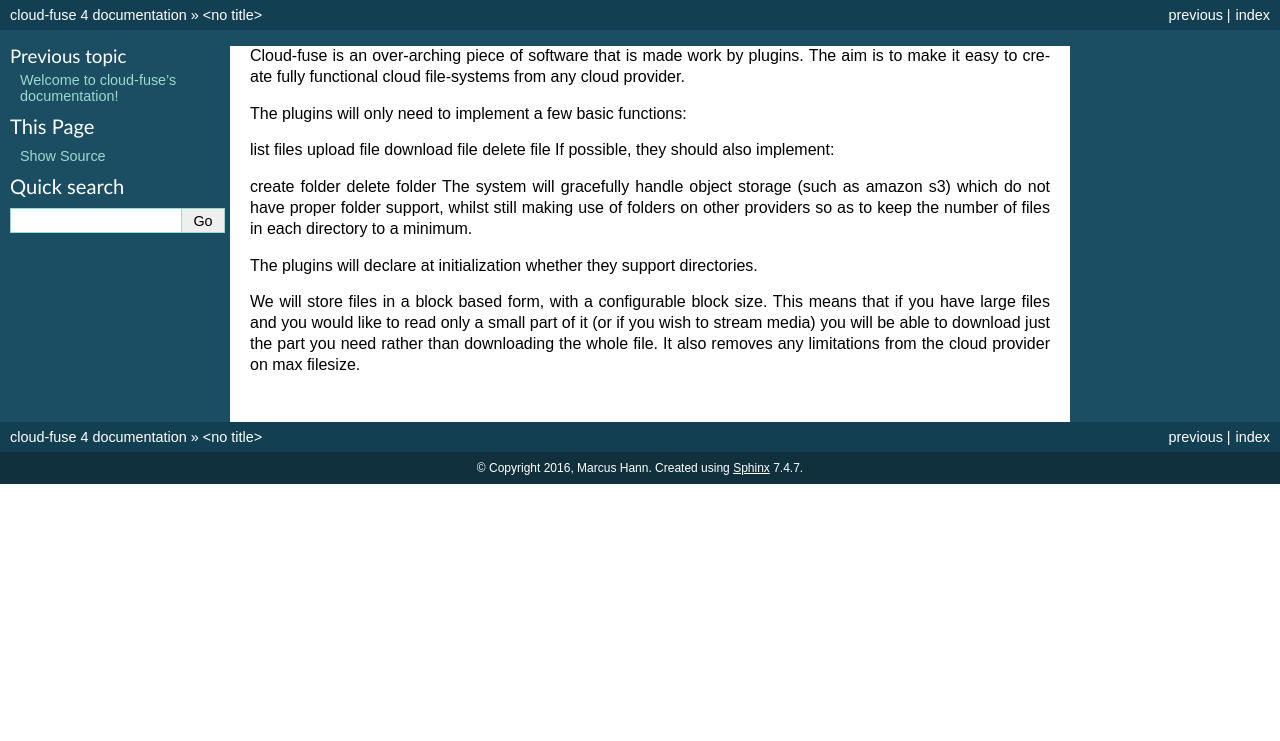
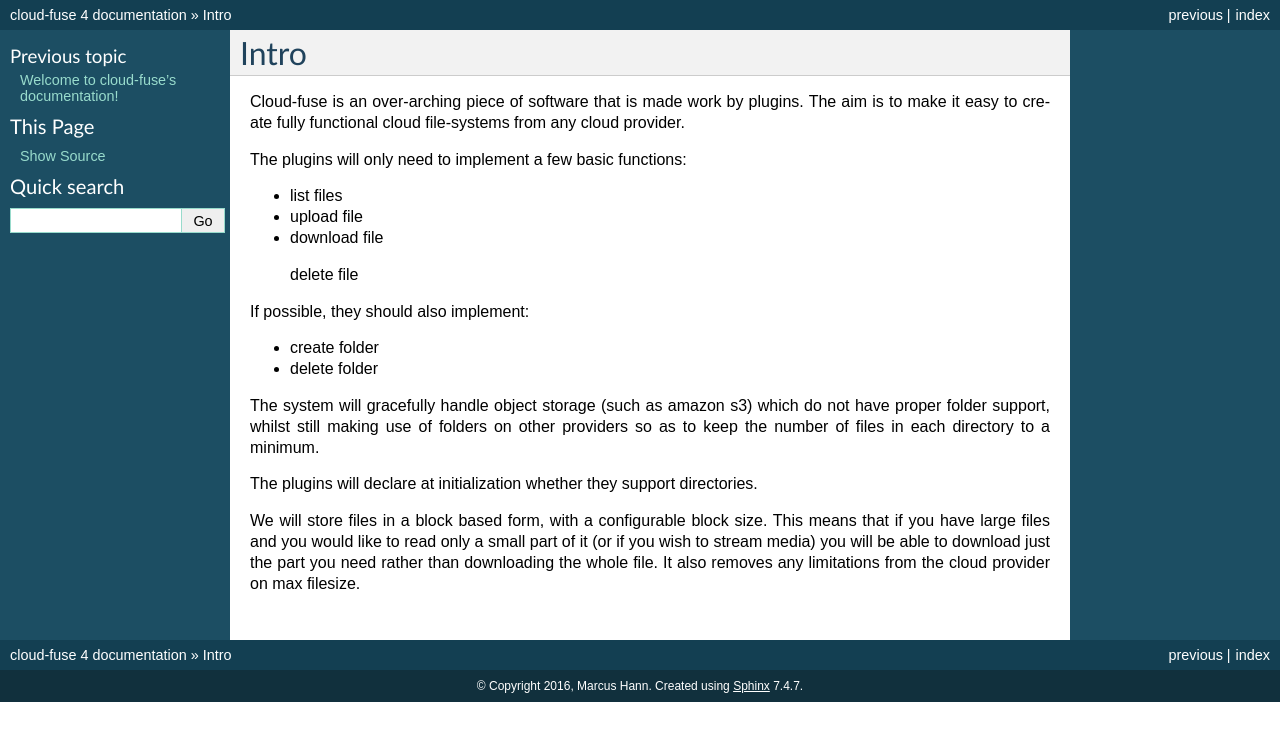
Before and after one commit to mhann/cloud-fuse, a Sphinx documentation site: the page built from docs/intro.rst, in a window 1280 px wide. Shown: the top 741 px of the page. Built offline with Sphinx 7.4.7, drawn with Linux system fonts in a browser that asks for light colours; pages that are not in the unit, such as notebooks, are missing from menus.

Commit message:
Add docs intro page

```diff
--- a/docs/intro.rst
+++ b/docs/intro.rst
@@ -1,15 +1,20 @@
+############
+Intro
+############
+
 Cloud-fuse is an over-arching piece of software that is made work by plugins. The aim is to make it easy to create fully functional cloud file-systems from any cloud provider.
 
 The plugins will only need to implement a few basic functions:
 
-list files
-upload file
-download file
-delete file
+* list files
+* upload file
+* download file
+ delete file
+
 If possible, they should also implement:
 
-create folder
-delete folder
+* create folder
+* delete folder
 The system will gracefully handle object storage (such as amazon s3) which do not have proper folder support, whilst still making use of folders on other providers so as to keep the number of files in each directory to a minimum.
 
 The plugins will declare at initialization whether they support directories.
```
